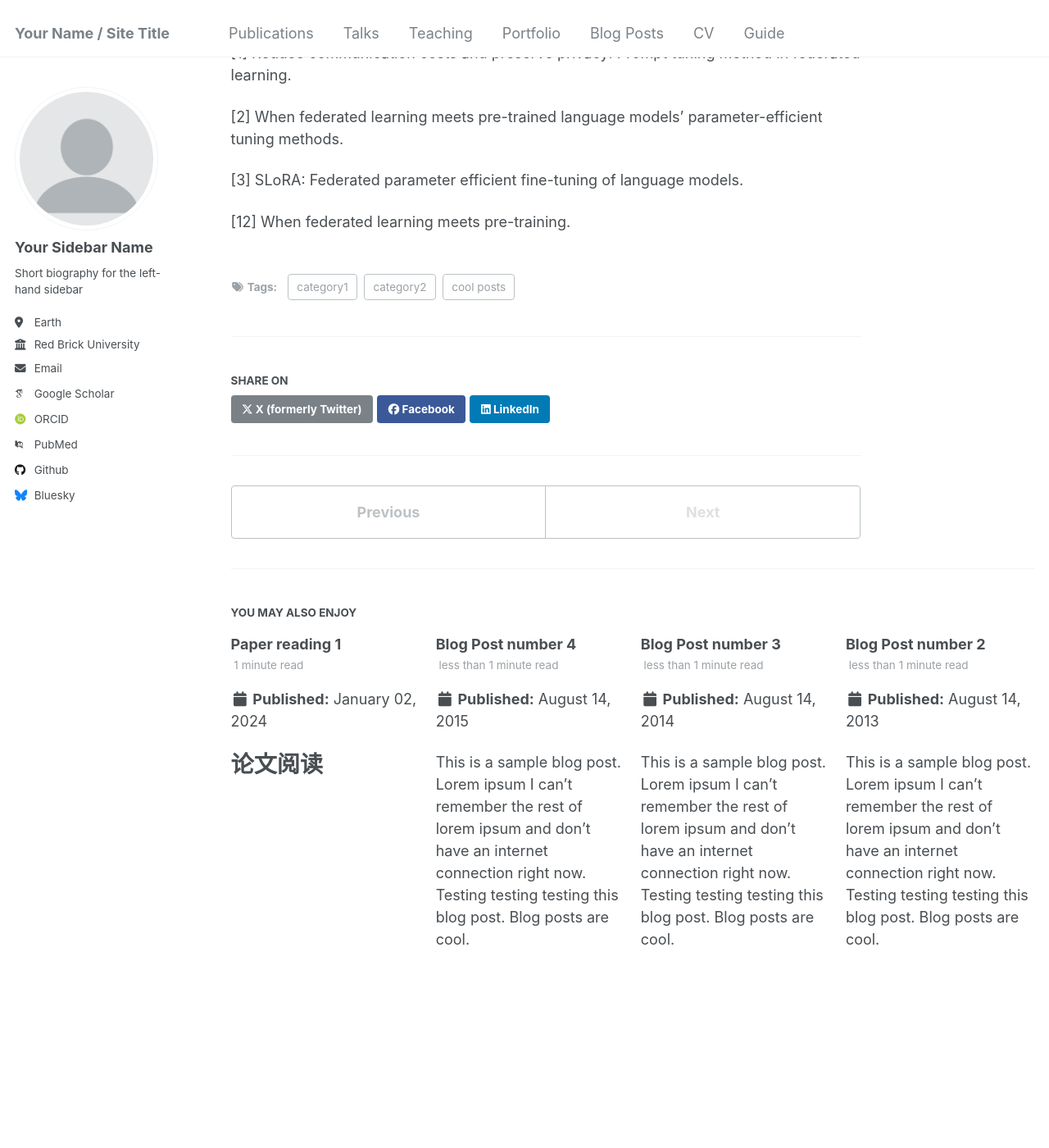
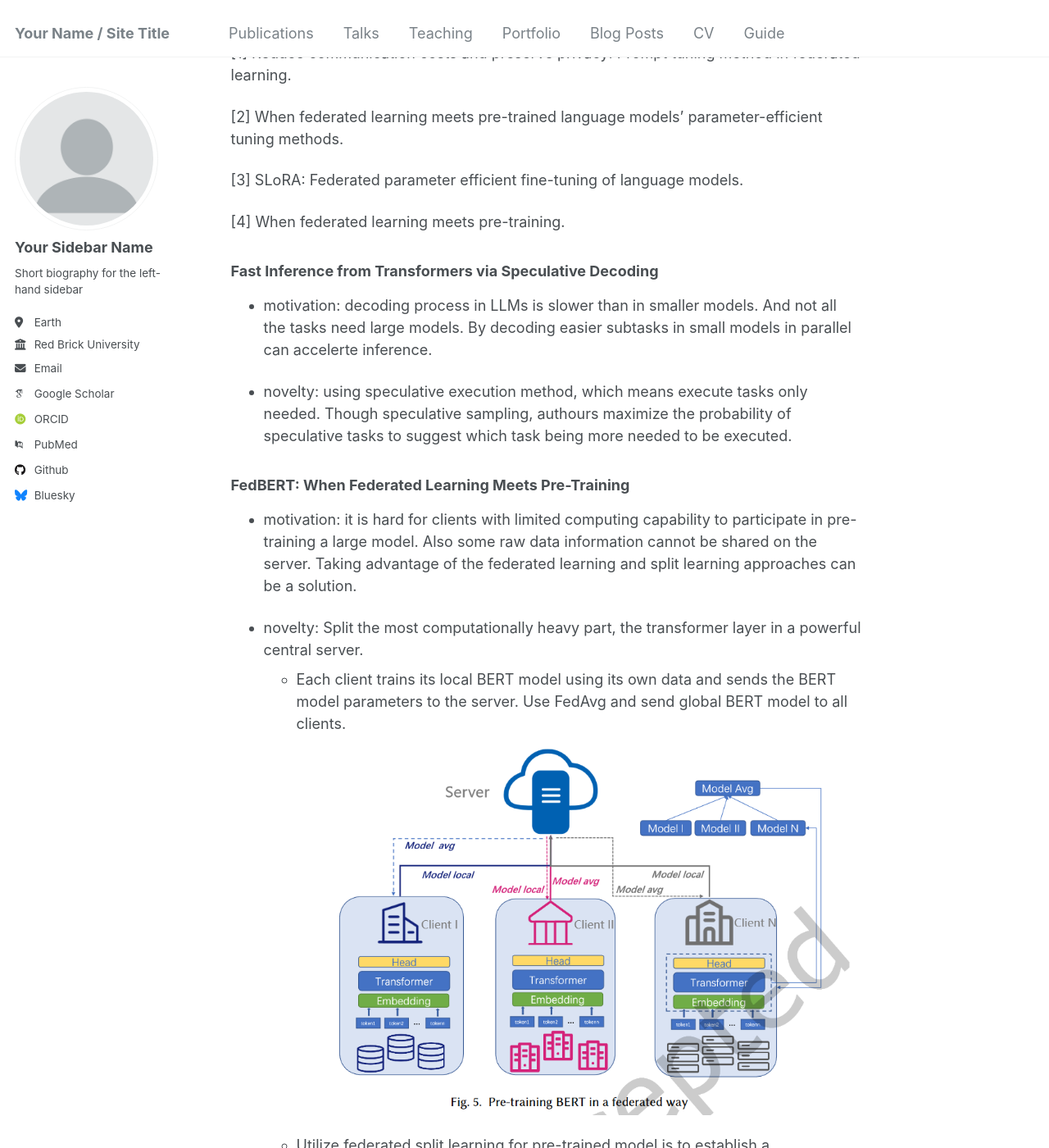
Before and after one commit to taltalw/taltalw.github.io, a Jekyll site: the page built from _posts/2024-01-08-blog-post-2.md, in a window 1280 px wide and 1400 px high, scrolled down 1297 px. Shown: the whole window at 82% size. Built offline with Jekyll 4.4.1, drawn with Linux system fonts in a browser that asks for light colours; some web fonts are replaced; some of the changed text lies outside the part shown.

Commit message:
feat: :art: change blog 2

```diff
--- a/_posts/2024-01-08-blog-post-2.md
+++ b/_posts/2024-01-08-blog-post-2.md
@@ -29,4 +29,26 @@ tags:
 
 [3] SLoRA: Federated parameter efficient fine-tuning of language models.
 
-[12] When federated learning meets pre-training.
+[4] When federated learning meets pre-training.
+
+### Fast Inference from Transformers via Speculative Decoding
+
+- motivation: decoding process in LLMs is slower than in smaller models. And not all the tasks need large models. By decoding easier subtasks in small models in parallel can accelerte inference.
+
+- novelty: using speculative execution method, which means execute tasks only needed. Though speculative sampling, authours maximize the probability of speculative tasks to suggest which task being more needed to be executed.
+
+### FedBERT: When Federated Learning Meets Pre-Training
+
+- motivation: it is hard for clients with limited computing capability to participate in pre-training a large model. Also some raw data information cannot be shared on the server. Taking advantage of the federated learning and split learning approaches can be a solution.
+
+- novelty: Split the most computationally heavy part, the transformer layer in a powerful central server.
+  - Each client trains its local BERT model using its own data and sends the BERT model parameters to the server. Use FedAvg and send global BERT model to all clients.
+  ![img2.png](../../../../images/FedBERT/image.png)
+
+  - Utilize federated split learning for pre-trained model is to establish a collaborative learning between the server and the clients.
+  ![img3.png](../../../../images/FedBERT/image2.png)
+  ![img4.png](../../../../images/FedBERT/image3.png)
+
+- reflection: Split learning calculate the output of BERT model as:
+![img4.png](../../../../images/FedBERT/image4.png)
+which means, use the output of the previous layer as the input of the next layer. It is definetion because of the inner order of BERT architecture. To other scenarios, it may make sence to consider the next token.
```
Also changed, not shown: images/FedBERT/image.png (added), images/FedBERT/image2.png (added), images/FedBERT/image3.png (added), images/FedBERT/image4.png (added).
